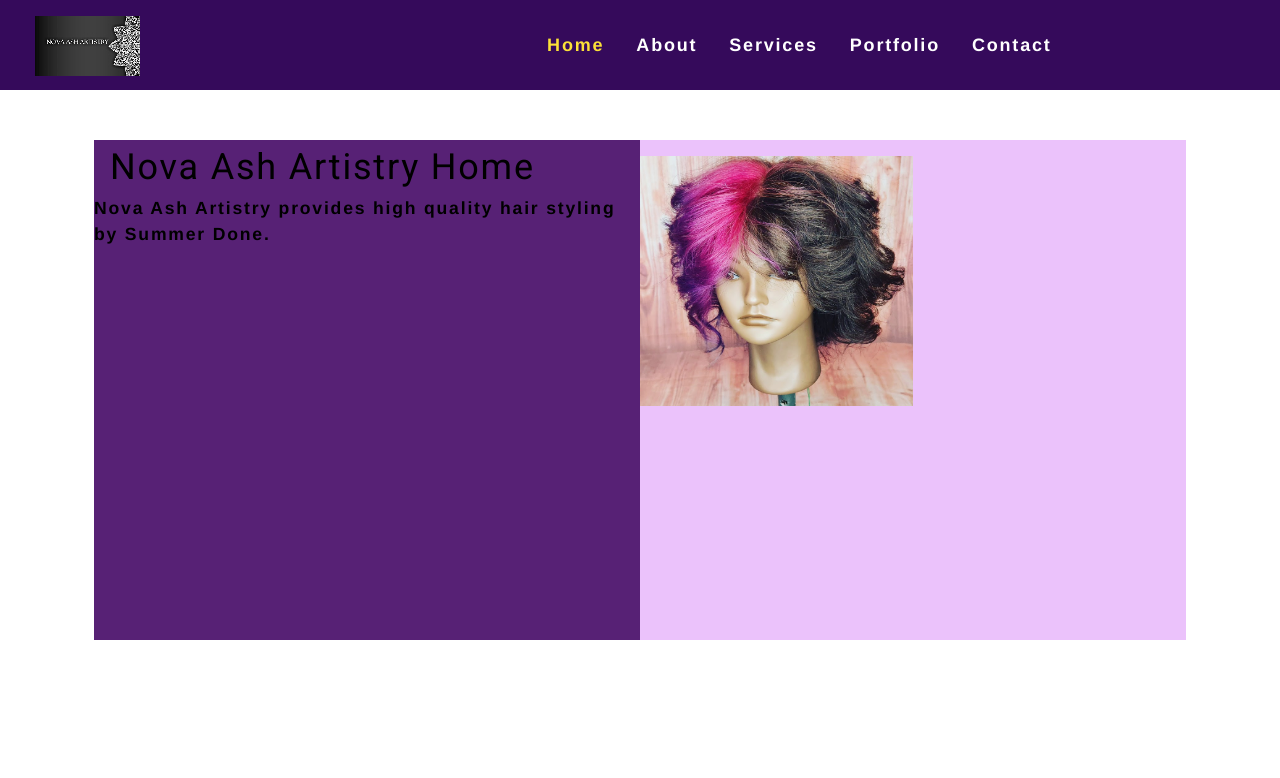
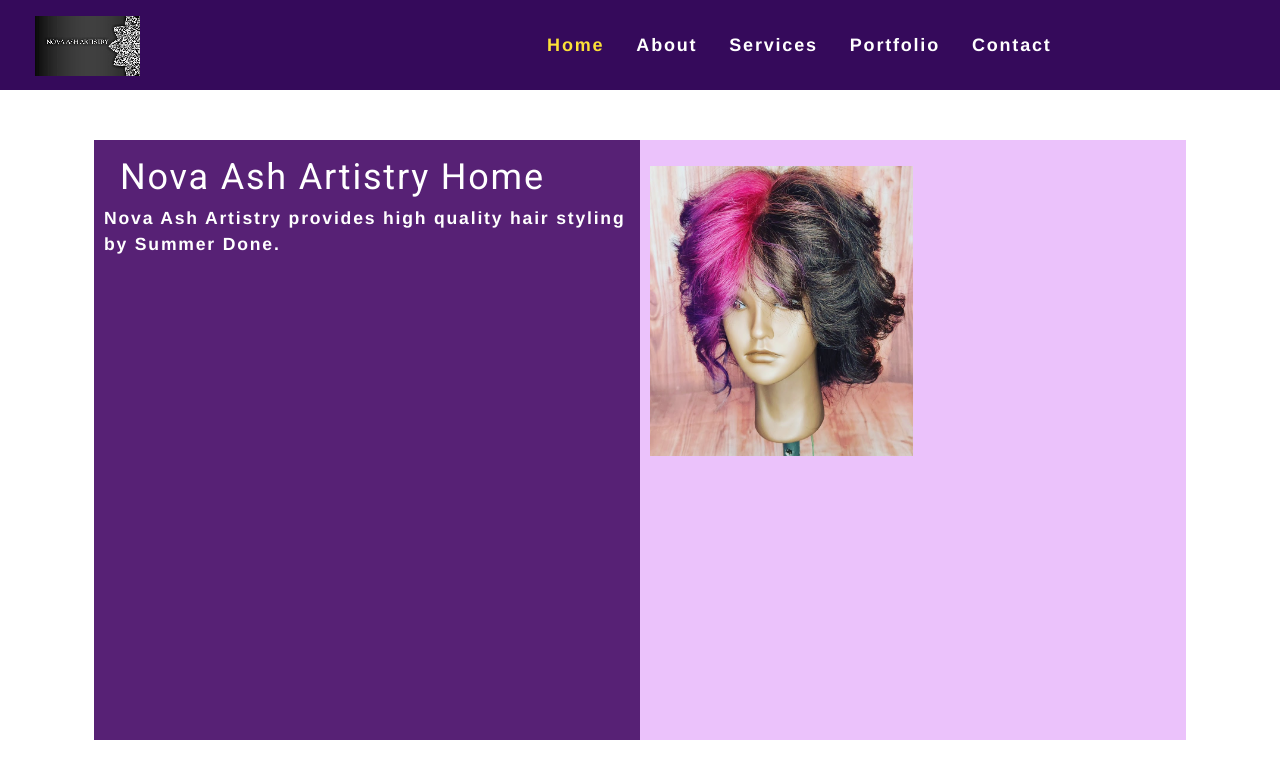
Before and after one commit to bdoneq7/novaashartistry, a React (Create React App) app: page / in a window 1280 px wide. Shown: the top 778 px of the page. Built offline with nearby package versions, Linux system fonts and the light colour scheme.

Commit message:
updated home css

```diff
--- a/src/index.css
+++ b/src/index.css
@@ -70,17 +70,20 @@
 .leftsection {
   float: left;
   width: 50%;
-  height: 500px;
+  height: 600px;
   background-color: var(--purple-color);
-  color: #000000;
+  color: #ffffff;
+  padding: 10px;
+
 }
 
 .rightsection {
   float: left;
   width: 50%;
-  height: 500px;
+  height: 600px;
   background-color: var(--lightestpurple-color);
   color: #000000;
+  padding: 10px;
 }
 
 
@@ -265,7 +268,7 @@
 }
 
 .container {
-  width: 85%;
+  width: 100%;
   max-width: 1200px;
   margin-left: auto;
   margin-right: auto;
```
